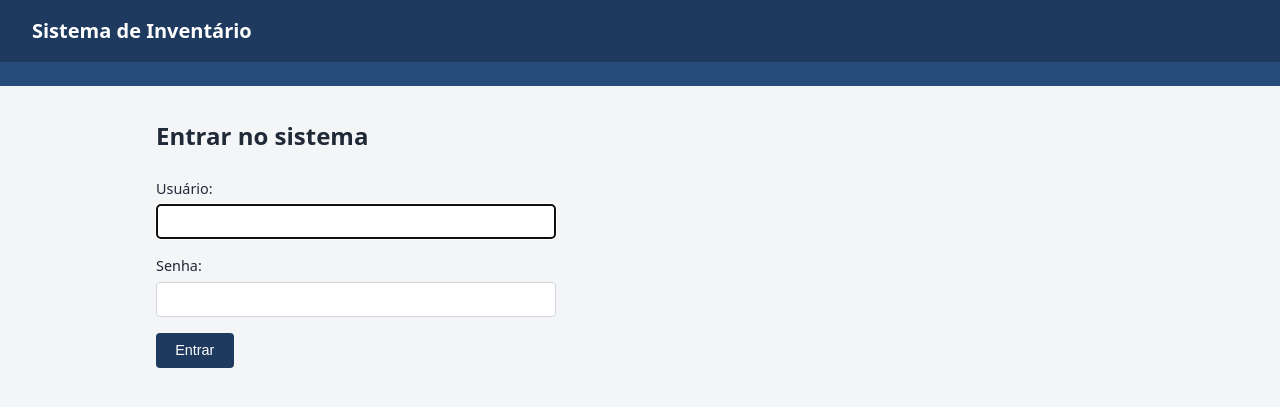
After one commit to DantasBackendDev/inventario-django, a Django app: page /contas/login/ in a window 1280 px wide. The commit adds this page. Shown: the top 407 px of the page. Run offline with Django 5.2, Linux system fonts and the light colour scheme.

Commit message:
Adiciona tela de login propria e botao de sair

```diff
--- a/inventario/templates/inventario/base.html
+++ b/inventario/templates/inventario/base.html
@@ -163,7 +163,7 @@
         <h1>Sistema de Inventário</h1>
     </header>
 
-    <nav>
+        <nav>
         {% if perms.inventario.view_produto %}
             <a href="{% url 'inventario:lista_produtos' %}">Produtos</a>
         {% endif %}
@@ -174,11 +174,18 @@
 
         {% if perms.inventario.view_categoria %}
             <a href="{% url 'inventario:lista_categorias' %}">Categorias</a>
-       {% endif %}
+        {% endif %}
 
-       {% if user.is_staff %}
+        {% if user.is_staff %}
             <a href="/admin/">Admin</a>
-       {% endif %}
+        {% endif %}
+
+        {% if user.is_authenticated %}
+            <form method="post" action="{% url 'logout' %}" style="display:inline; margin-left:auto;">
+                {% csrf_token %}
+                <button type="submit" style="background:none; border:none; color:#dbeafe; font-size:0.9rem; cursor:pointer; font-family:inherit;">Sair ({{ user.username }})</button>
+            </form>
+        {% endif %}
     </nav>
 
     <main>
--- /dev/null
+++ b/inventario/templates/registration/login.html
@@ -0,0 +1,17 @@
+{% extends 'inventario/base.html' %}
+
+{% block titulo %}Entrar - Inventário{% endblock %}
+
+{% block conteudo %}
+<h2>Entrar no sistema</h2>
+
+{% if form.errors %}
+<p class="erro">Usuário ou senha incorretos. Tente novamente.</p>
+{% endif %}
+
+<form method="post">
+    {% csrf_token %}
+    {{ form.as_p }}
+    <button type="submit" class="botao">Entrar</button>
+</form>
+{% endblock %}
```
